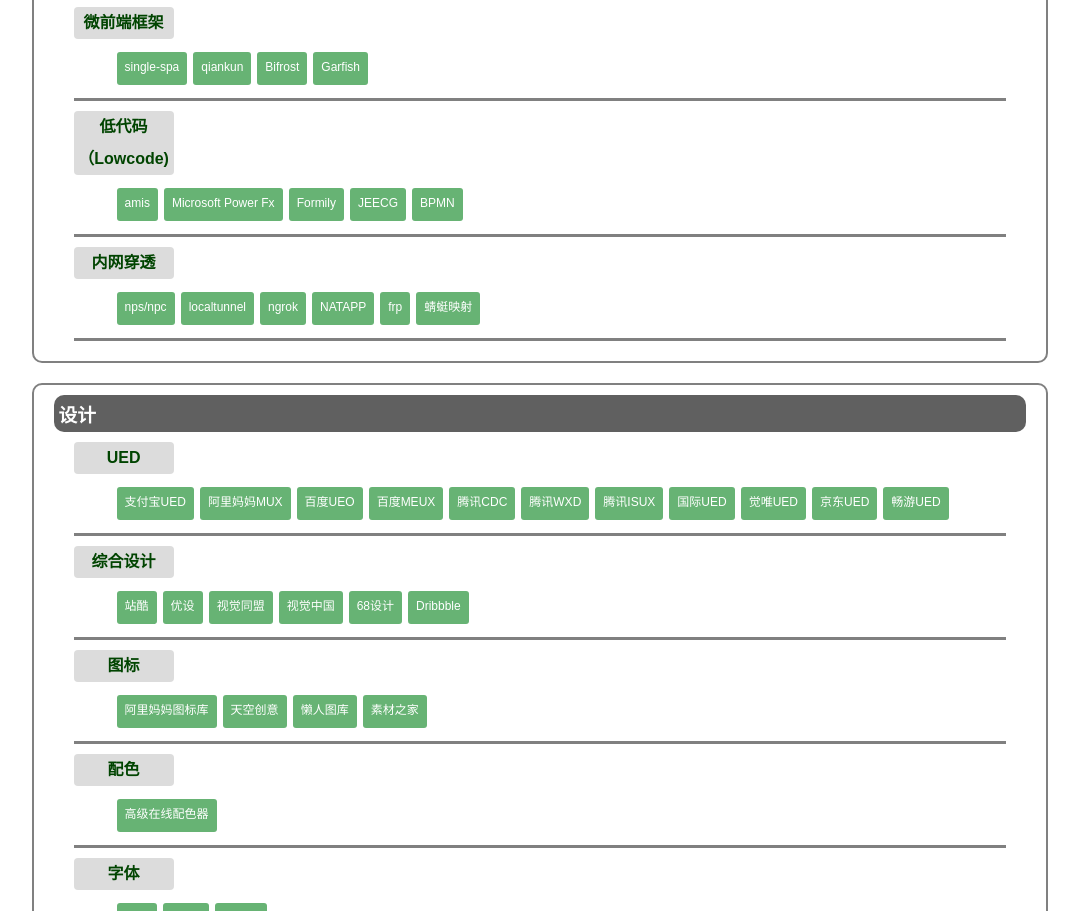
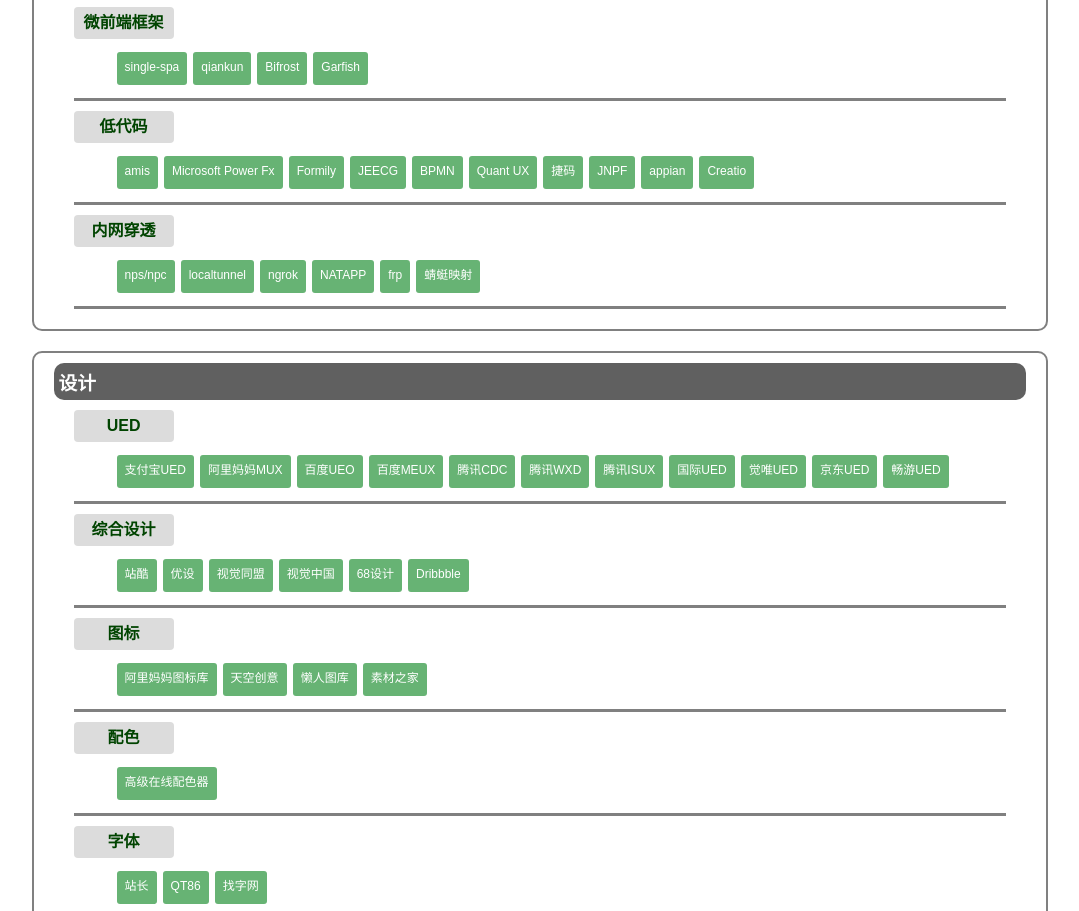
Before and after one commit to freedyc/front-end, a website built with Parcel: page index.html in a window 1280 px wide. Shown: the part 2994-3905 px from the top of the page, without its empty margins (100-1179 px from the left). Built offline with nearby package versions, Linux system fonts and the light colour scheme.

Commit message:
update low code

```diff
--- a/index.html
+++ b/index.html
@@ -670,7 +670,7 @@
           </dd>
         </dl>
         <dl class="g1">
-          <dt class="title1">低代码（Lowcode)</dt>
+          <dt class="title1">低代码</dt>
           <dd>
             <ul class="link">
               <li>
@@ -687,6 +687,21 @@
               </li>
               <li>
                 <a href="https://bpmn.io/" target="_blank">BPMN</a>
+              </li>
+              <li>
+                <a href="https://quant-ux.com/#/" target="_blank">Quant UX</a>
+              </li>
+              <li>
+                <a href="https://gemcoder.com/" target="_blank">捷码</a>
+              </li>
+              <li>
+                <a href="http://vvip.rnbxz.com/?from=sougou" target="_blank">JNPF</a>
+              </li>
+              <li>
+                <a href="https://appian.com/platform/low-code-development/low-code-application-development.html" target="_blank">appian</a>
+              </li>
+              <li>
+                <a href="https://www.creatio.com/page/low-code" target="_blank">Creatio</a>
               </li>
             </ul>
           </dd>
```
